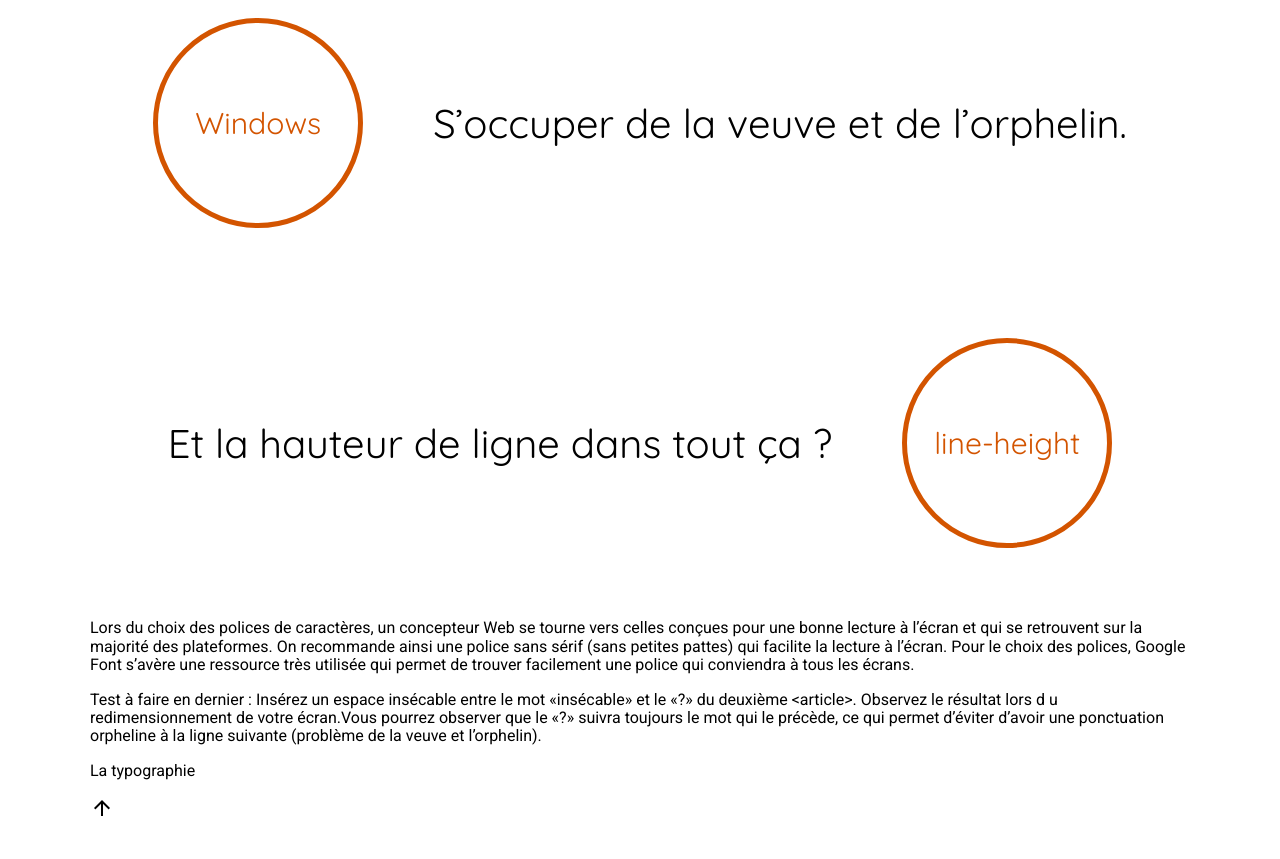
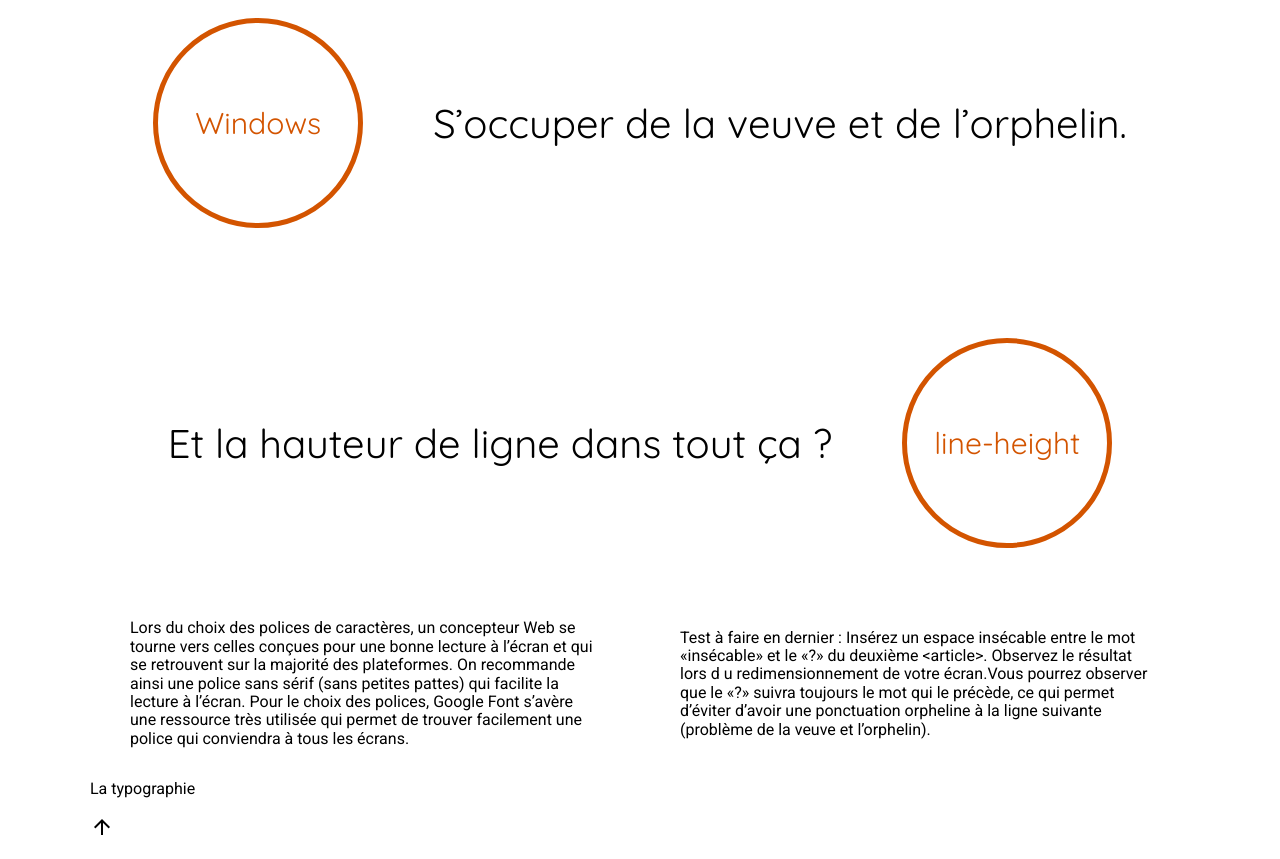
Before and after one commit to 2043090-ui/Sem04_La_Typographie-, a plain HTML site: page index.html in a window 1280 px wide. Shown: the part 1208-2067 px from the top of the page. Drawn offline with nearby package versions, Linux system fonts and the light colour scheme.

Commit message:
Hover terminer

```diff
--- a/css/style.css
+++ b/css/style.css
@@ -28,7 +28,7 @@ body{
 
 h1{
     font-size: 6rem;
-    letter-spacing: 30px;
+    letter-spacing: 32px;
 
     padding: 43px 0;
 }
@@ -59,13 +59,21 @@ h1{
 
     border: 5px solid #D35400;
     border-radius: 100%;
+}
 
 
-}
 
 .regles a{
     text-decoration: none;
 
+}
+
+a:hover .rond{
+    background-color: white;
+}
+
+ a:hover article {
+    background-color: #BDC3C7;
 }
 
 /*-------------------------------------------------------------------------------
@@ -97,8 +105,6 @@ COMPENENTS
     width: 1100px;
 
 
-
-
 }
 
 .regles{
@@ -118,6 +124,16 @@ COMPENENTS
 
 }
 
- a:hover article {
-    background-color: #BDC3C7;
+
+.infos .wrapper  {
+
+    display: flex;
+    justify-content: space-around;
+    align-items: center;
+
 }
+
+
+.p_infos{
+    width: 470px;
+}
--- a/index.html
+++ b/index.html
@@ -72,12 +72,12 @@
     <section class="infos">
         <div class="wrapper">
 
-            <article class="articles_infos article5">
-                <p>Lors du choix des polices de caractères, un concepteur Web se tourne vers celles conçues pour une bonne lecture à l’écran et qui se retrouvent sur la majorité des plateformes. On recommande ainsi une police sans sérif (sans petites pattes) qui facilite la lecture à l’écran. Pour le choix des polices, Google Font s’avère une ressource très utilisée qui permet de trouver facilement une police qui conviendra à tous les écrans.</p>
+            <article class="articles_infos">
+                <p class="p_infos">Lors du choix des polices de caractères, un concepteur Web se tourne vers celles conçues pour une bonne lecture à l’écran et qui se retrouvent sur la majorité des plateformes. On recommande ainsi une police sans sérif (sans petites pattes) qui facilite la lecture à l’écran. Pour le choix des polices, Google Font s’avère une ressource très utilisée qui permet de trouver facilement une police qui conviendra à tous les écrans.</p>
             </article>
 
-            <article class="articles_infos article6">
-                <p>Test à faire en dernier :
+            <article class="articles_infos">
+                <p class="p_infos">Test à faire en dernier :
                     Insérez un espace insécable entre le mot «insécable» et le «?» du deuxième &lt;article&gt;. Observez le résultat lors d u  redimensionnement de votre écran.Vous pourrez observer que le «?» suivra toujours le mot qui le précède, ce qui permet d’éviter d’avoir une ponctuation orpheline à la ligne suivante (problème de la veuve et l’orphelin).</p>
 
             </article>
```
Also changed, not shown: 1 other file.
